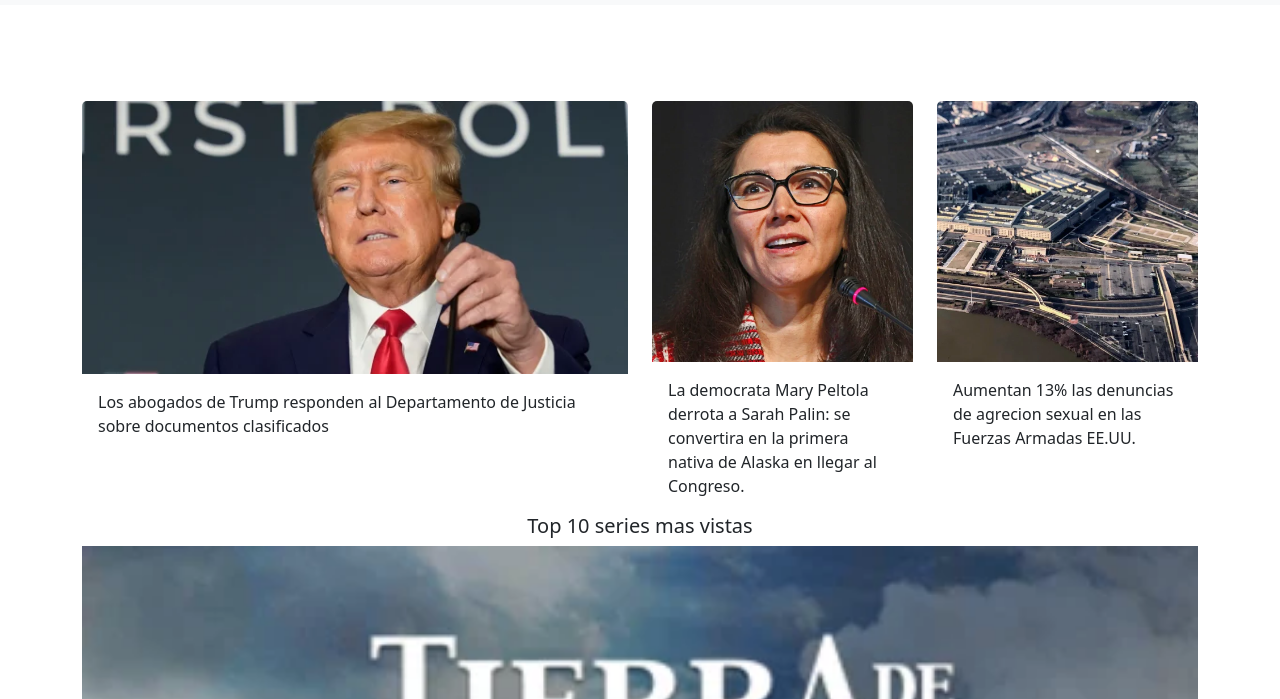
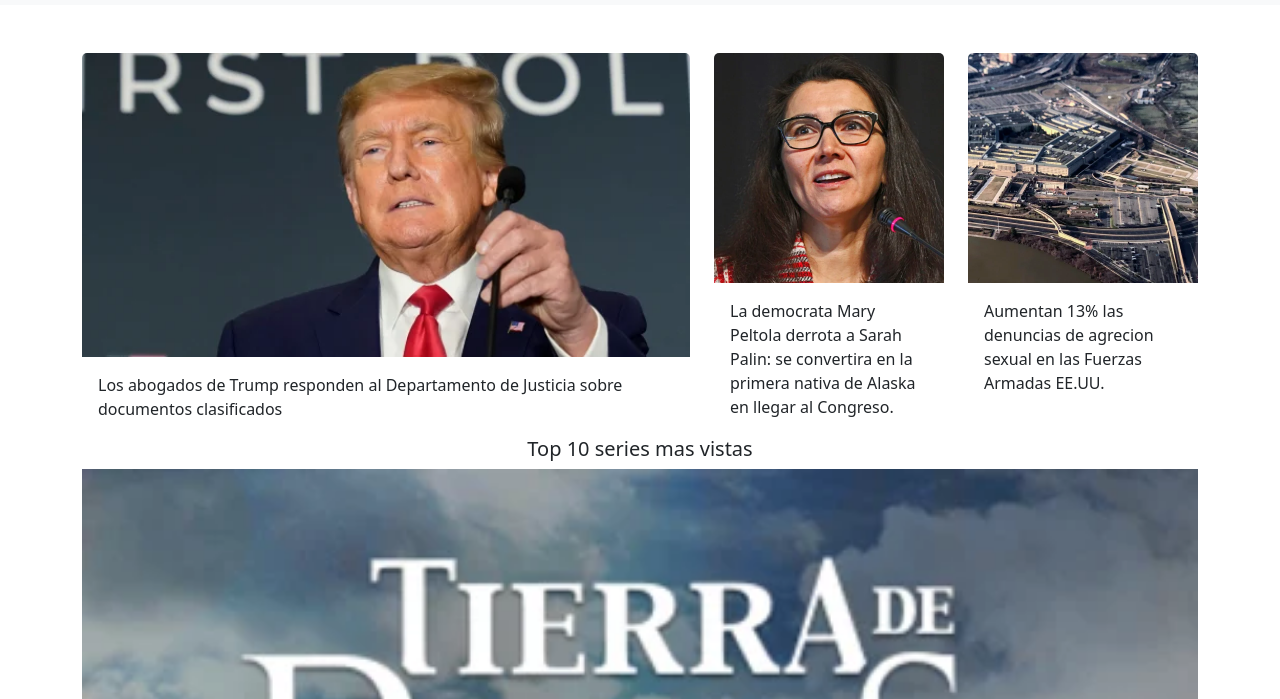
Before and after one commit to ErwinCordova0/Web-telemundo, a plain HTML site: page index.html in a window 1280 px wide. Shown: the part 101-800 px from the top of the page. Drawn offline with Linux system fonts and the light colour scheme.

Commit message:
Add files via upload

```diff
--- a/index.html
+++ b/index.html
@@ -60,10 +60,10 @@
 
   <!--Fin navbar-->
   <!--Noticias-->
-  <div class="container mt-5">
+  <div class="container">
     <div class="row">
-        <div class="col-lg-6" >
-            <div class="card" style=" border: none;" >
+        <div class="col" >
+            <div class="card" style="width: 38rem; border: none;" >
                 <img src="imagenes 2/DonaldTrump.webp"class="card-img-top" alt="...">
                 <div class="card-body">
                   <p class="card-text">Los abogados de Trump responden al Departamento de Justicia sobre documentos clasificados</p>
```
Also changed, not shown: DonaldTrump.webp (added), Mary.webp (added), Pentgono.webp (added), series/Frida.webp (added), series/LaViuda.webp (added), series/Loli.webp (added), series/TierraDeReyes.webp (added), series/Victoria.webp (added), telemundo.jpg (added).
